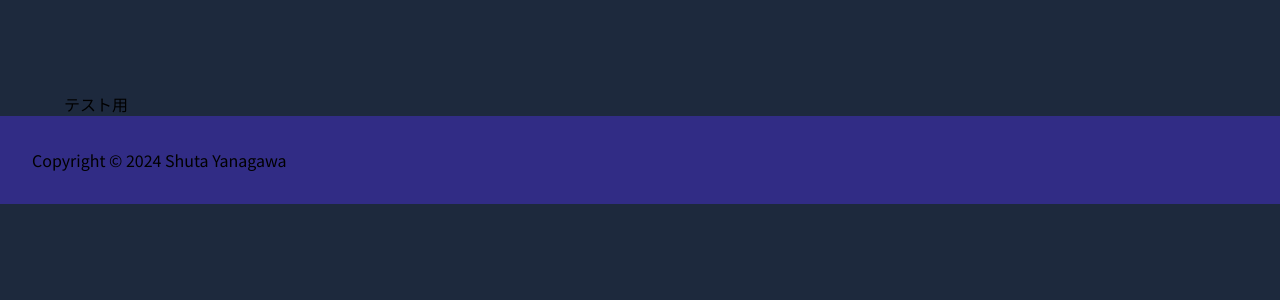
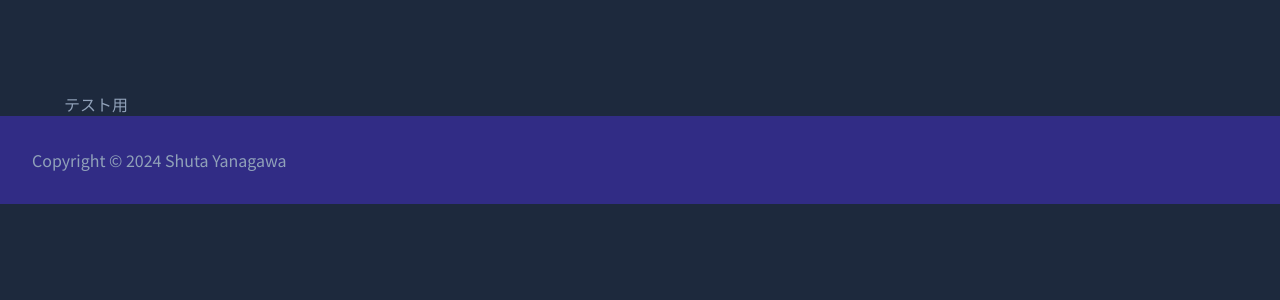
Before and after one commit to Shunii85/shunii-dev, a Next.js app: page / in a window 1280 px wide. Shown: the top 300 px of the page. Built offline with nearby package versions, Linux system fonts and the light colour scheme.

Commit message:
update(style): globals.css

```diff
--- a/styles/globals.css
+++ b/styles/globals.css
@@ -5,5 +5,6 @@
 }
 :root {
   font-family: "Noto Sans JP", sans-serif;
+  color: var(--color-slate-400);
   background: var(--color-slate-800);
 }
```
